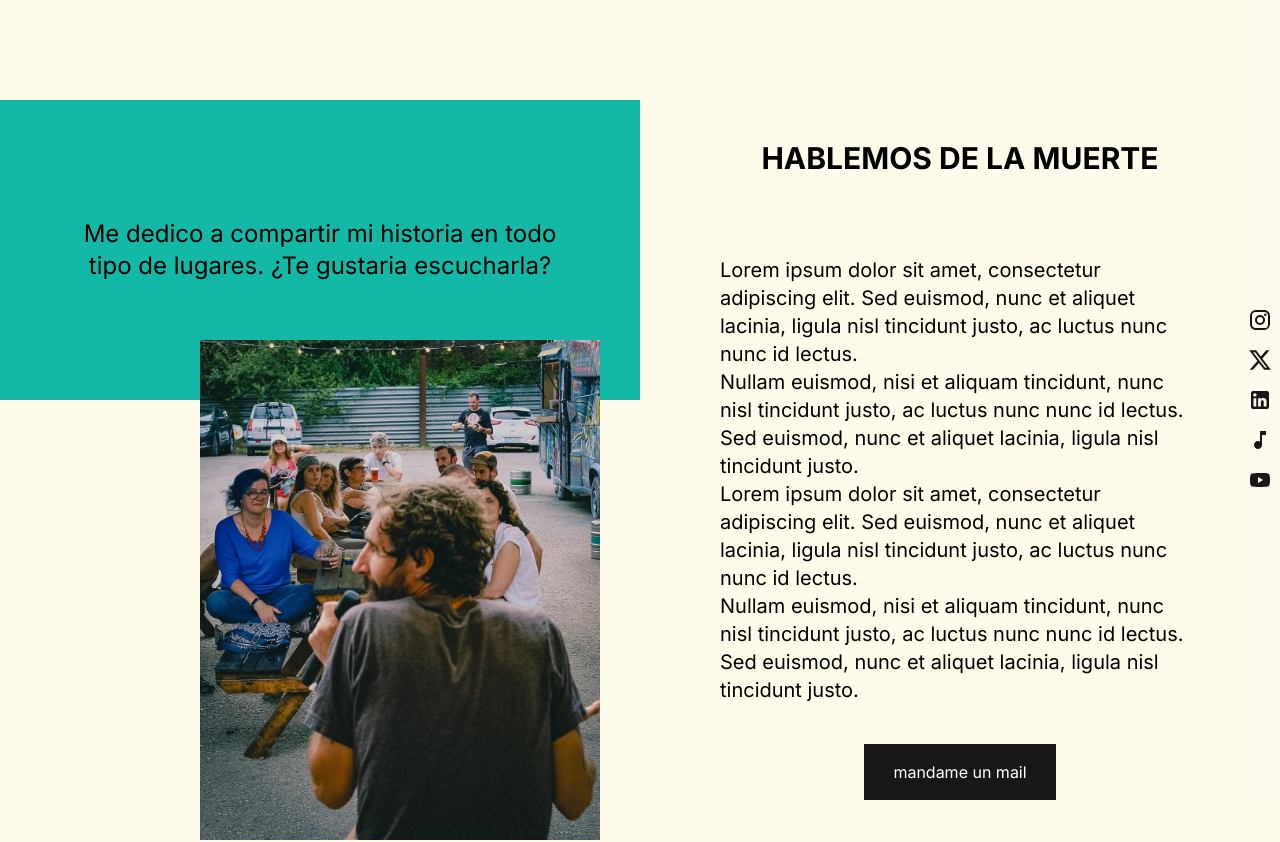
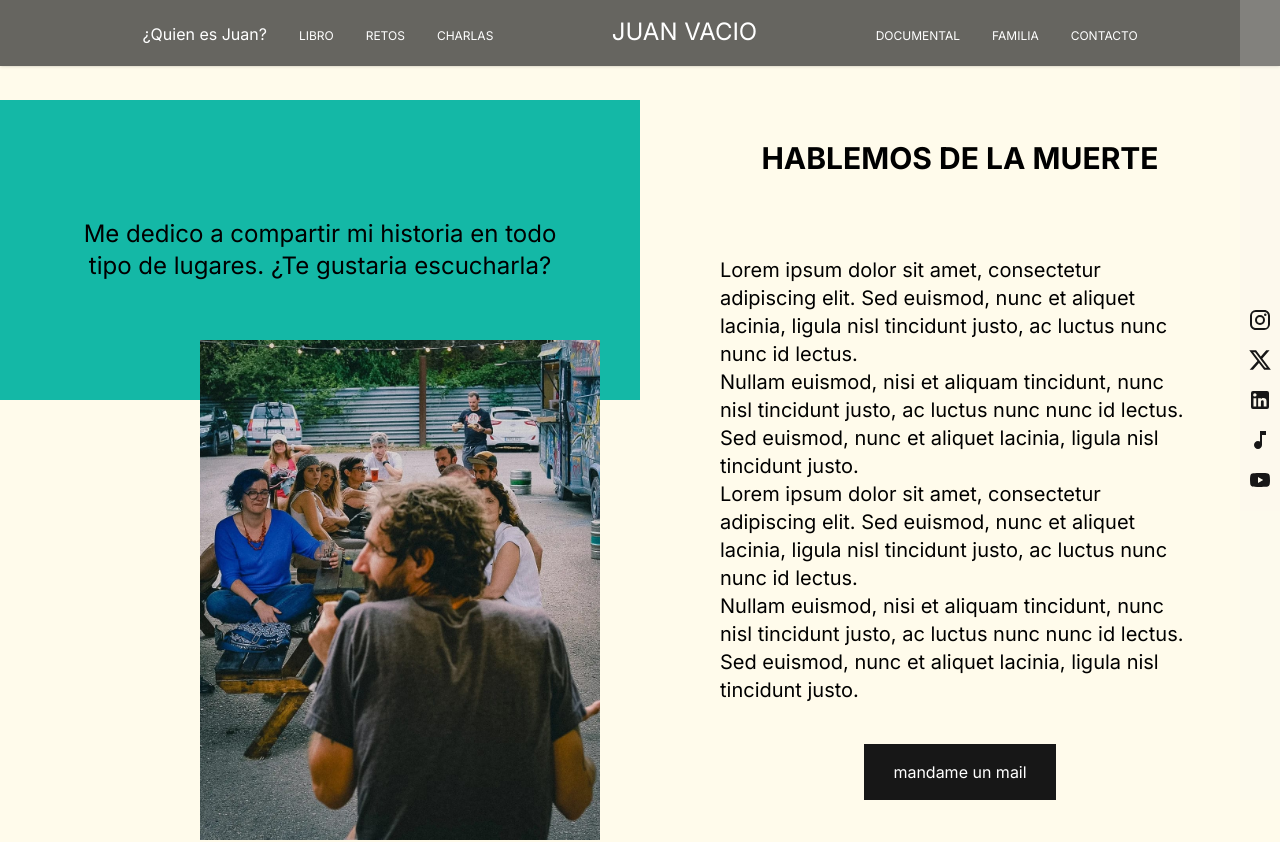
Before and after one commit to PascuFCalvo/VacioNextJS, a Next.js app: page /pages/charlas in a window 1280 px wide. Shown: the top 842 px of the page. Built offline with nearby package versions, Linux system fonts and the light colour scheme.

Commit message:
fix: adding  navbar to a component test deploy

```diff
--- a/src/app/pages/charlas/page.jsx
+++ b/src/app/pages/charlas/page.jsx
@@ -11,10 +11,12 @@ import MotivationGallery from "@/app/components/motivation-gallery";
 import Contact from "../contact/page";
 import NavbarAside from "@/app/navbarAside/navbarAside";
 import Link from "next/link";
+import Navbar from "@/app/components/Navbar";
 
 export default function Charlas() {
   return (
     <div>
+      <Navbar />
       <NavbarAside />
       <div className="flex flex-col items-center min-h-[1700px] lg:min-h-[1000px] bg-amber-50 ">
         <div className="max-w-[1400px] flex flex-col-reverse lg:flex-row">
--- a/src/app/pages/documental/page.jsx
+++ b/src/app/pages/documental/page.jsx
@@ -8,10 +8,12 @@ import NavbarAside from "../../navbarAside/navbarAside";
 import { Instagram, LinkedIn } from "@mui/icons-material";
 
 import Contact from "../contact/page";
+import Navbar from "@/app/components/Navbar";
 
 export default function Home() {
   return (
     <div>
+      <Navbar />
       <NavbarAside></NavbarAside>
       <div className="bg-neutral-800 w-full flex flex-col justify-center items-center content-center">
         <div className=" mt-40 bg-neutral-800 w-4/5 h-[300px] flex flex-col  justify-center items-center content-center ">
--- a/src/app/pages/formBook/page.jsx
+++ b/src/app/pages/formBook/page.jsx
@@ -8,6 +8,7 @@ import NavbarAside from "../../navbarAside/navbarAside";
 import { ArrowDownwardOutlined } from "@mui/icons-material";
 
 import Contact from "../contact/page";
+import Navbar from "@/app/components/Navbar";
 
 export default function Documental() {
   const [name, setName] = useState("");
@@ -53,6 +54,7 @@ export default function Documental() {
 
   return (
     <div>
+      <Navbar />
       <NavbarAside></NavbarAside>
       <div className="bg-amber-50 w-full flex flex-col justify-center items-center content-center">
         <div className=" mt-10 bg-amber-50 w-full h-[600px] flex flex-col-reverse md:flex-row  justify-center items-center content-center ">
```
